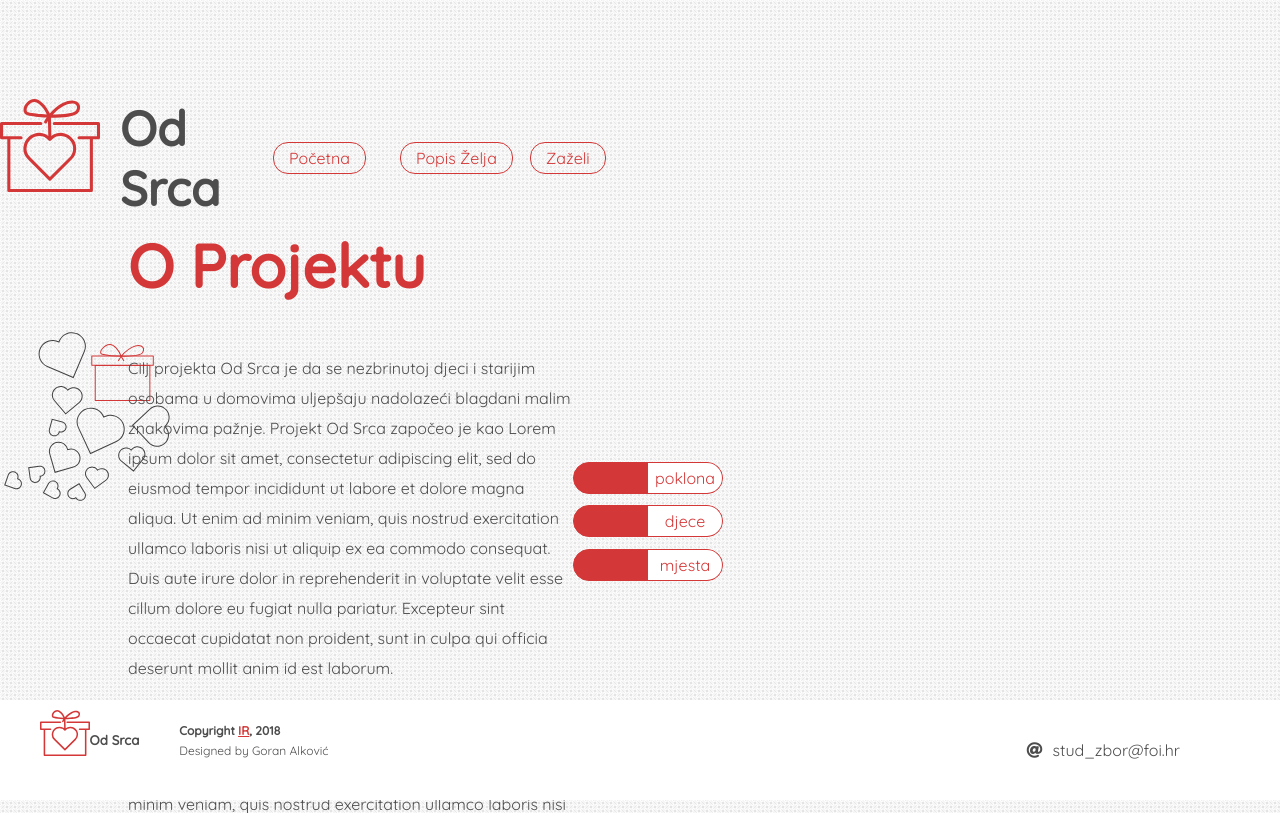
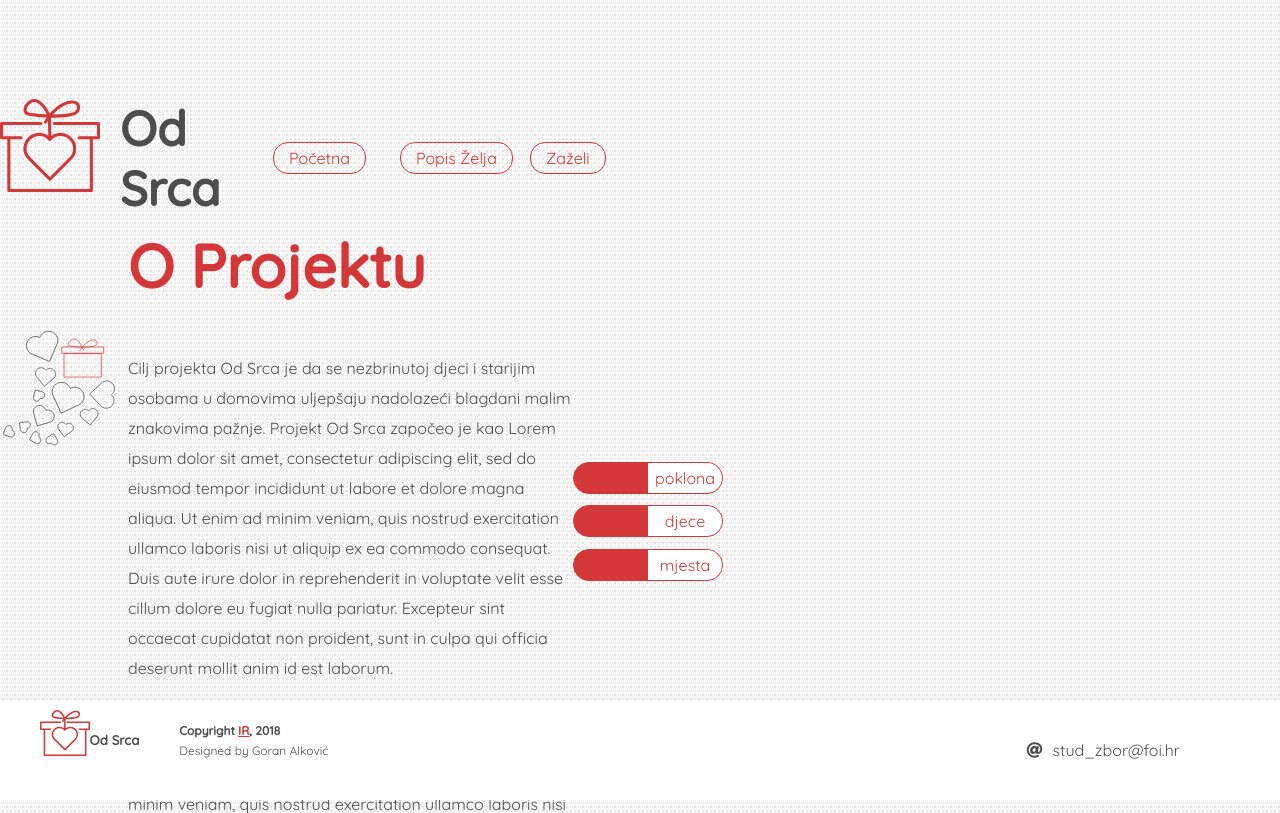
Before and after one commit to TheWildHorse/od-srca, a Symfony app: template templates/homepage.html.twig in a window 1280 px wide. Shown: the top 813 px of the page. Run offline with Twig, Linux system fonts and the light colour scheme; the template is opened without the code that fills it, so the values that code supplies are empty; some libraries are stand-ins or nearby versions.

Commit message:
css changes

```diff
--- a/public/css/style.css
+++ b/public/css/style.css
@@ -242,7 +242,7 @@ a {
  }
  .hearts{
      margin-top: 50%;
-     width: 170px;
+     width: 9vw;
  }
  .input > input[type=range],
  .filterNumber{
```
